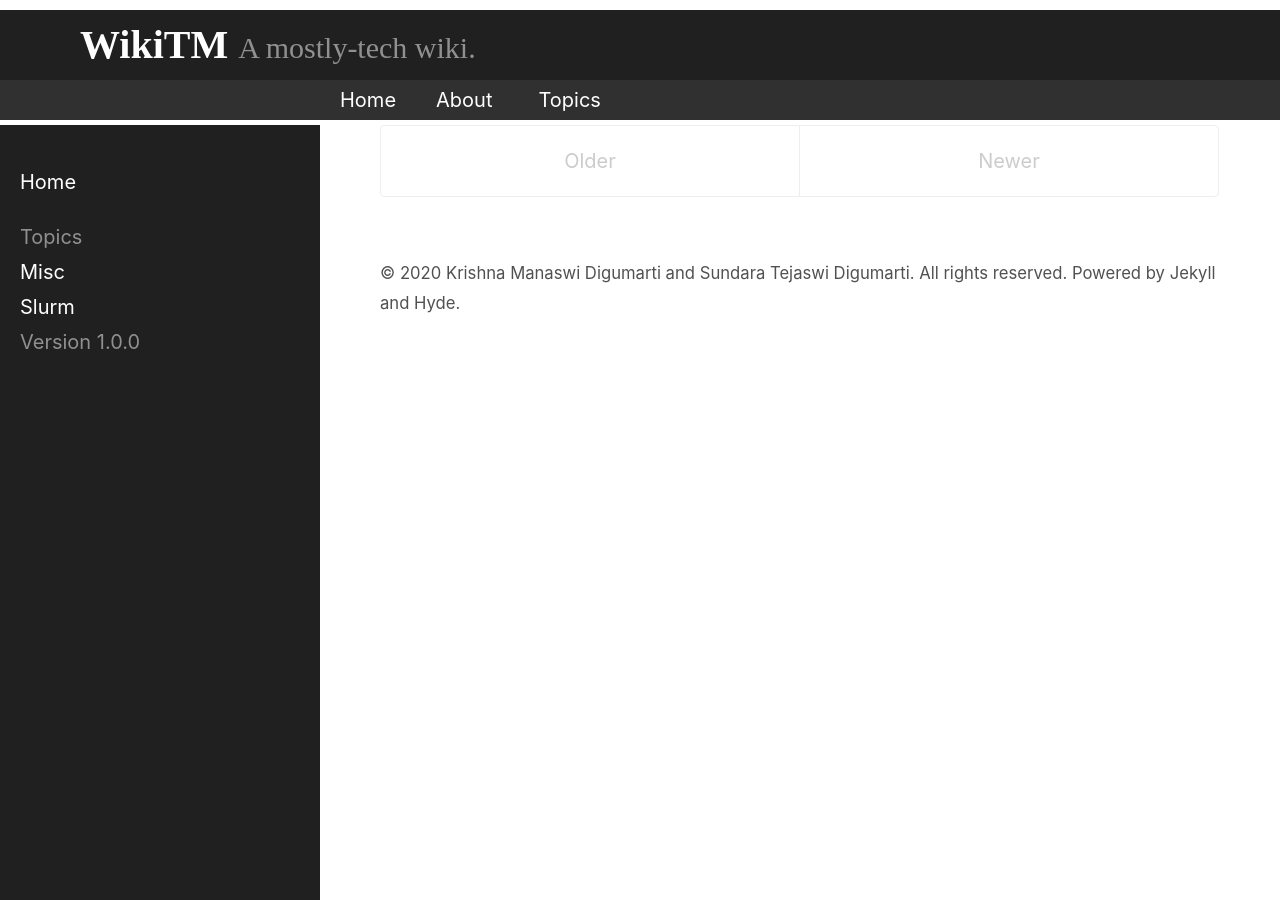
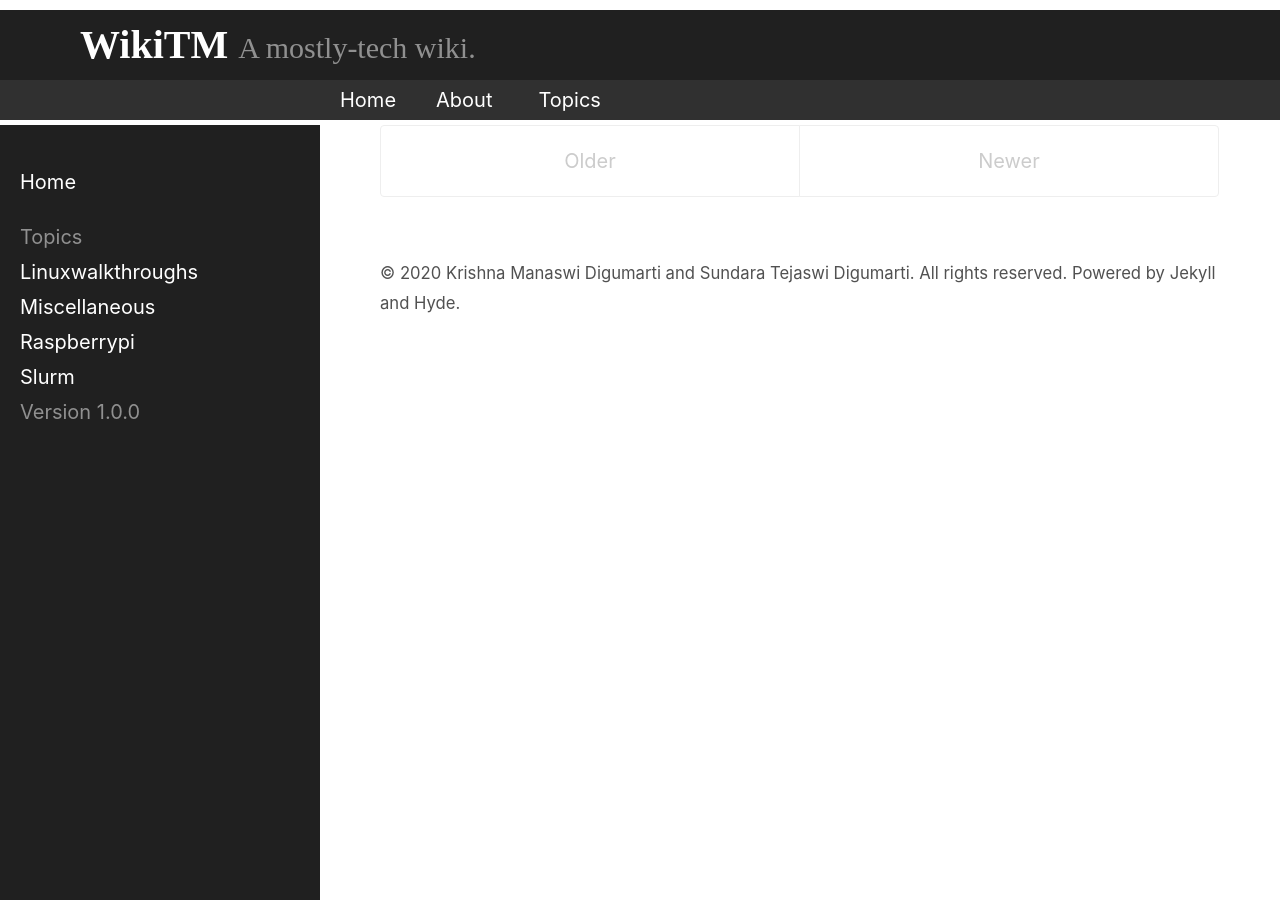
Before and after one commit to tejaswid/wikitm, a Jekyll site: the page built from index.html, in a window 1280 px wide. Built offline with Jekyll 4.4.1, drawn with Linux system fonts in a browser that asks for light colours; the list of posts is cut into pages by our own code; part of the change alters nothing that is shown.

```diff
--- a/_config.yml
+++ b/_config.yml
@@ -48,11 +48,17 @@ github:
   repo: https://github.com/tejaswid/wikitm
 
 collections:
-  misc:
+  raspberry pi:
+    output: true
+    permalink: /collection/:name
+  linux walkthroughs:
     output: true
     permalink: /:collection/:name
   slurm:
     output: true
     permalink: /:collection/:name
+  miscellaneous:
+    output: true
+    permalink: /:collection/:name
 
 collections_dir: topics
```
